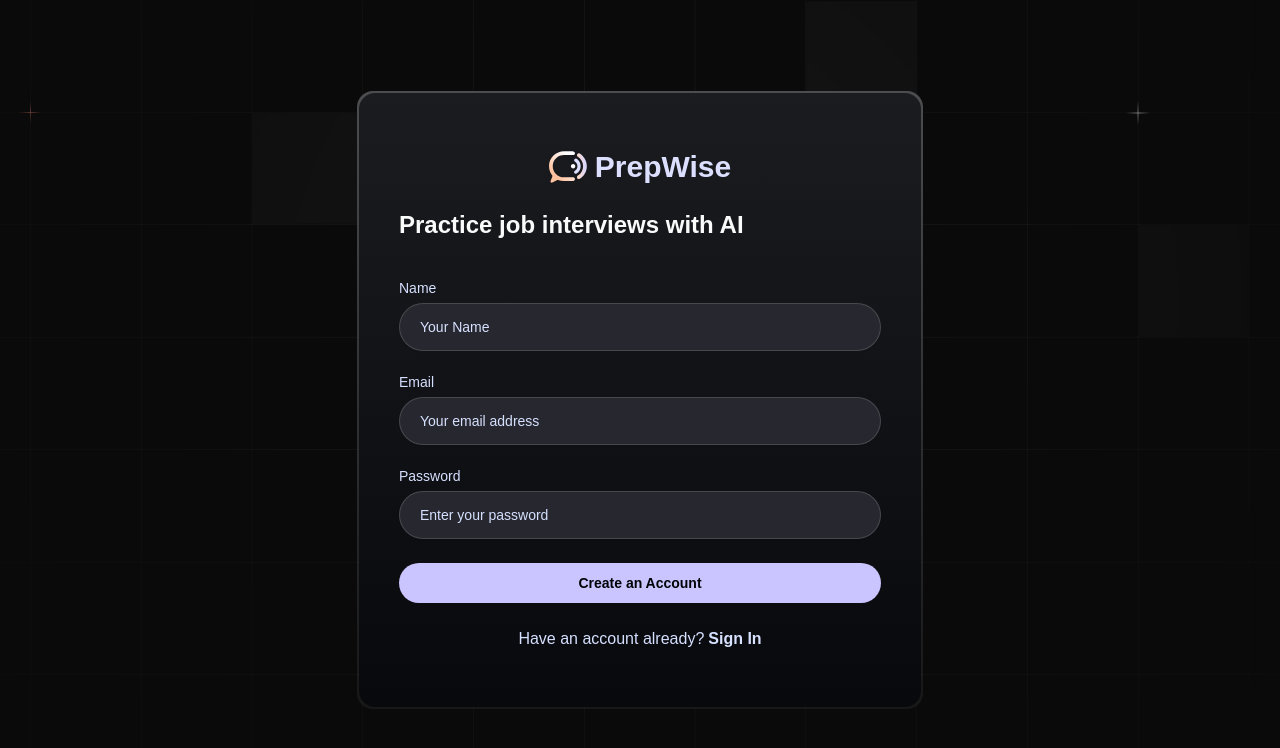
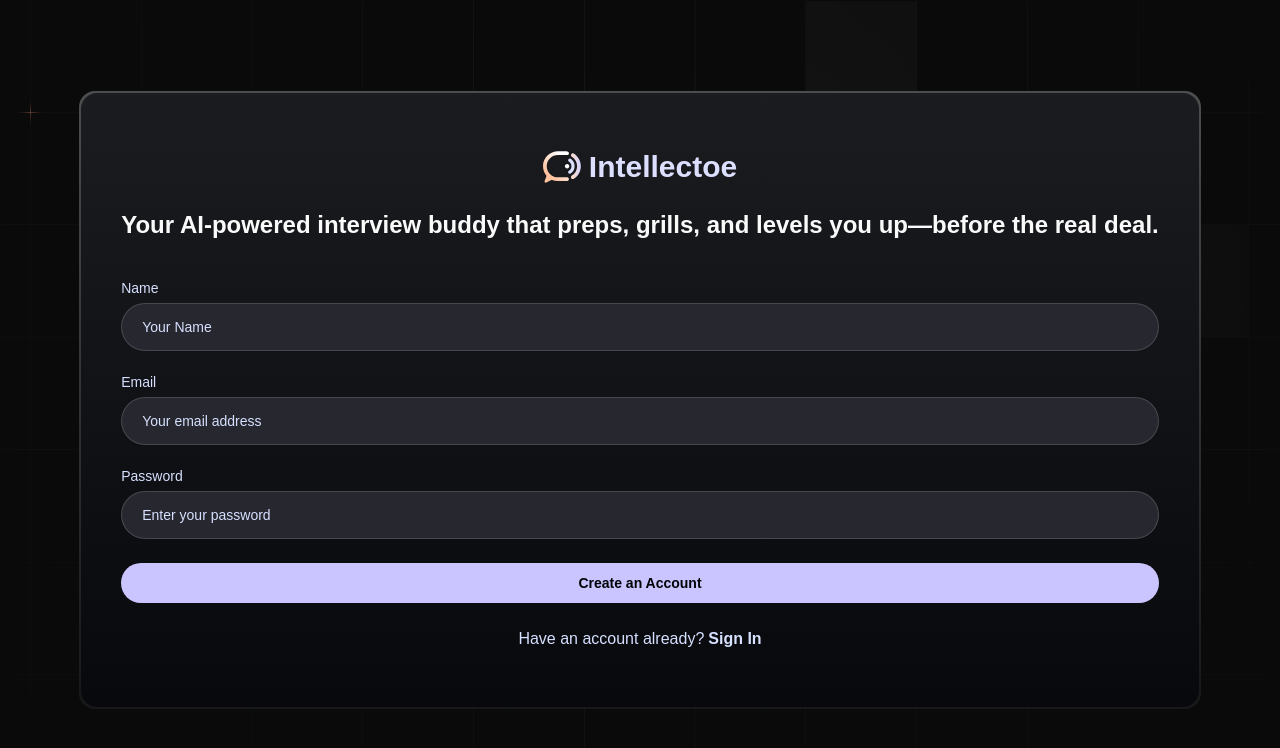
Before and after one commit to Shrotriya-lalit/AI-Interview-Platform, a Next.js app: page /sign-up in a window 1280 px wide. Shown: the top 748 px of the page. Built offline with nearby package versions, Linux system fonts and the light colour scheme; no server answers; a web font is replaced by a local one.

Commit message:
Final-Commit

```diff
--- a/app/(root)/page.tsx
+++ b/app/(root)/page.tsx
@@ -25,9 +25,9 @@ async function Home() {
     <>
       <section className="card-cta">
         <div className="flex flex-col gap-6 max-w-lg">
-          <h2>Get Interview-Ready with AI-Powered Practice & Feedback</h2>
+          <h2>Get Interview-Ready with AI-Powered Questioning & Feedback</h2>
           <p className="text-lg">
-            Practice real interview questions & get instant feedback
+            Face Real Interview Questions & get instant feedback
           </p>
 
           <Button asChild className="btn-primary max-sm:w-full">
--- a/components/AuthForm.tsx
+++ b/components/AuthForm.tsx
@@ -102,10 +102,10 @@ const AuthForm = ({ type }: { type: FormType }) => {
       <div className="flex flex-col gap-6 card py-14 px-10">
         <div className="flex flex-row gap-2 justify-center">
           <Image src="/logo.svg" alt="logo" height={32} width={38} />
-          <h2 className="text-primary-100">PrepWise</h2>
+          <h2 className="text-primary-100">Intellectoe</h2>
         </div>
 
-        <h3>Practice job interviews with AI</h3>
+        <h3>Your AI-powered interview buddy that preps, grills, and levels you up—before the real deal.</h3>
 
         <Form {...form}>
           <form
```
